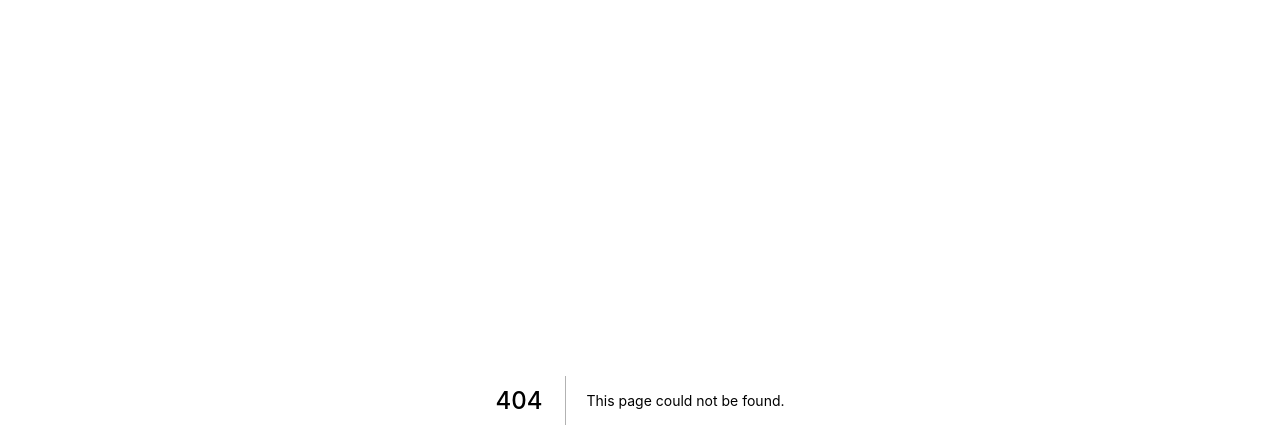
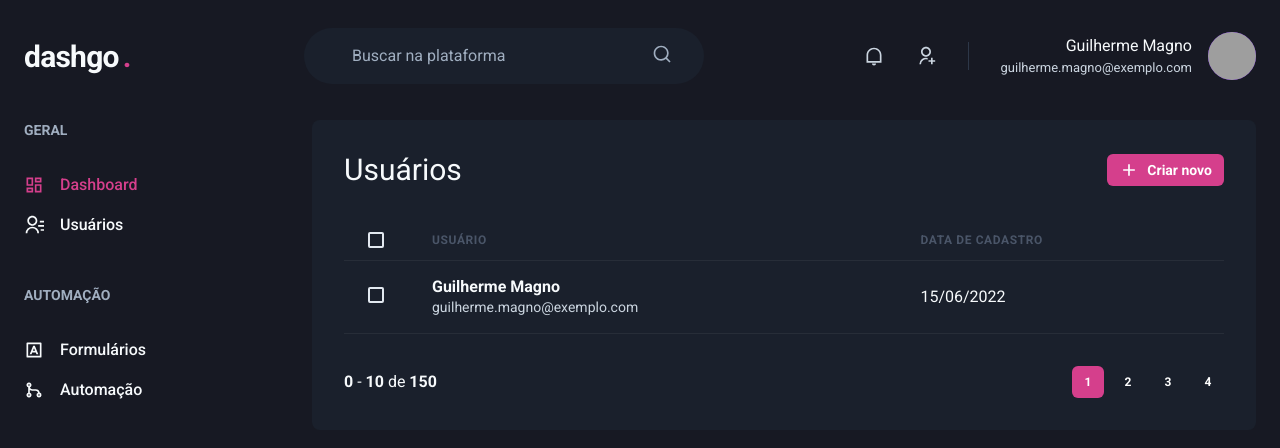
Before and after one commit to devMagno/dashgo, a Next.js app: page /users in a window 1280 px wide. Before the commit this address had no page. Shown: the top 448 px of the page. Built offline with nearby package versions, Linux system fonts and the light colour scheme; grey boxes are pictures that could not be loaded.

Commit message:
feat: add users list and creation pages

```diff
--- /dev/null
+++ b/src/components/Pagination.tsx
@@ -0,0 +1,65 @@
+import { Box, Button, Stack } from '@chakra-ui/react'
+
+export function Pagination() {
+    return (
+        <Stack
+            spacing="6"
+            marginTop="8"
+            direction="row"
+            alignItems="center"
+            justifyContent="space-between"
+        >
+            <Box>
+                <strong>0</strong> - <strong>10</strong> de <strong>150</strong>
+            </Box>
+            <Stack spacing="2" direction="row">
+                <Button
+                    width="4"
+                    size="sm"
+                    fontSize="xs"
+                    colorScheme="pink"
+                    disabled
+                    _disabled={{
+                        bgColor: 'pink.500',
+                        cursor: 'default',
+                    }}
+                >
+                    1
+                </Button>
+                <Button
+                    width="4"
+                    size="sm"
+                    fontSize="xs"
+                    colorScheme="gray.700"
+                    _hover={{
+                        bgColor: 'gray.500',
+                    }}
+                >
+                    2
+                </Button>
+                <Button
+                    width="4"
+                    size="sm"
+                    fontSize="xs"
+                    colorScheme="gray.700"
+                    _hover={{
+                        bgColor: 'gray.500',
+                    }}
+                >
+                    3
+                </Button>
+                <Button
+                    width="4"
+                    size="sm"
+                    fontSize="xs"
+                    colorScheme="gray.700"
+                    _hover={{
+                        bgColor: 'gray.500',
+                    }}
+                >
+                    4
+                </Button>
+            </Stack>
+        </Stack>
+    )
+}
--- /dev/null
+++ b/src/pages/users/index.tsx
@@ -0,0 +1,90 @@
+import {
+    Box,
+    Button,
+    Checkbox,
+    Flex,
+    Heading,
+    Icon,
+    Table,
+    Tbody,
+    Td,
+    Text,
+    Th,
+    Thead,
+    Tr,
+} from '@chakra-ui/react'
+import { RiAddLine } from 'react-icons/ri'
+import { Header } from '../../components/Header'
+import { Pagination } from '../../components/Pagination'
+import { Sidebar } from '../../components/Sidebar'
+
+export default function UsersList() {
+    return (
+        <Box>
+            <Header />
+            <Flex
+                width="100%"
+                marginY="6"
+                marginX="auto"
+                paddingX="6"
+                maxWidth="1480px"
+            >
+                <Sidebar />
+
+                <Box flex="1" padding="8" borderRadius="8" bgColor="gray.800">
+                    <Flex
+                        marginBottom="8"
+                        alignItems="center"
+                        justifyContent="space-between"
+                    >
+                        <Heading size="lg" fontWeight="normal">
+                            Usuários
+                        </Heading>
+
+                        <Button
+                            as="a"
+                            size="sm"
+                            fontSize="sm"
+                            colorScheme="pink"
+                            leftIcon={<Icon as={RiAddLine} fontSize="20px" />}
+                        >
+                            Criar novo
+                        </Button>
+                    </Flex>
+
+                    <Table colorScheme="whiteAlpha">
+                        <Thead>
+                            <Tr>
+                                <Th paddingX="6" color="gray.300" width="8">
+                                    <Checkbox colorScheme="pink" />
+                                </Th>
+                                <Th>Usuário</Th>
+                                <Th>Data de Cadastro</Th>
+                            </Tr>
+                        </Thead>
+                        <Tbody>
+                            <Tr>
+                                <Td paddingX="6">
+                                    <Checkbox colorScheme="pink" />
+                                </Td>
+                                <Td>
+                                    <Box>
+                                        <Text fontWeight="bold">
+                                            Guilherme Magno
+                                        </Text>
+                                        <Text fontSize="sm" color="gray.300">
+                                            guilherme.magno@exemplo.com
+                                        </Text>
+                                    </Box>
+                                </Td>
+                                <Td>15/06/2022</Td>
+                            </Tr>
+                        </Tbody>
+                    </Table>
+
+                    <Pagination />
+                </Box>
+            </Flex>
+        </Box>
+    )
+}
```
Also changed, not shown: src/pages/users/create.tsx (added, +72 -0 lines).
